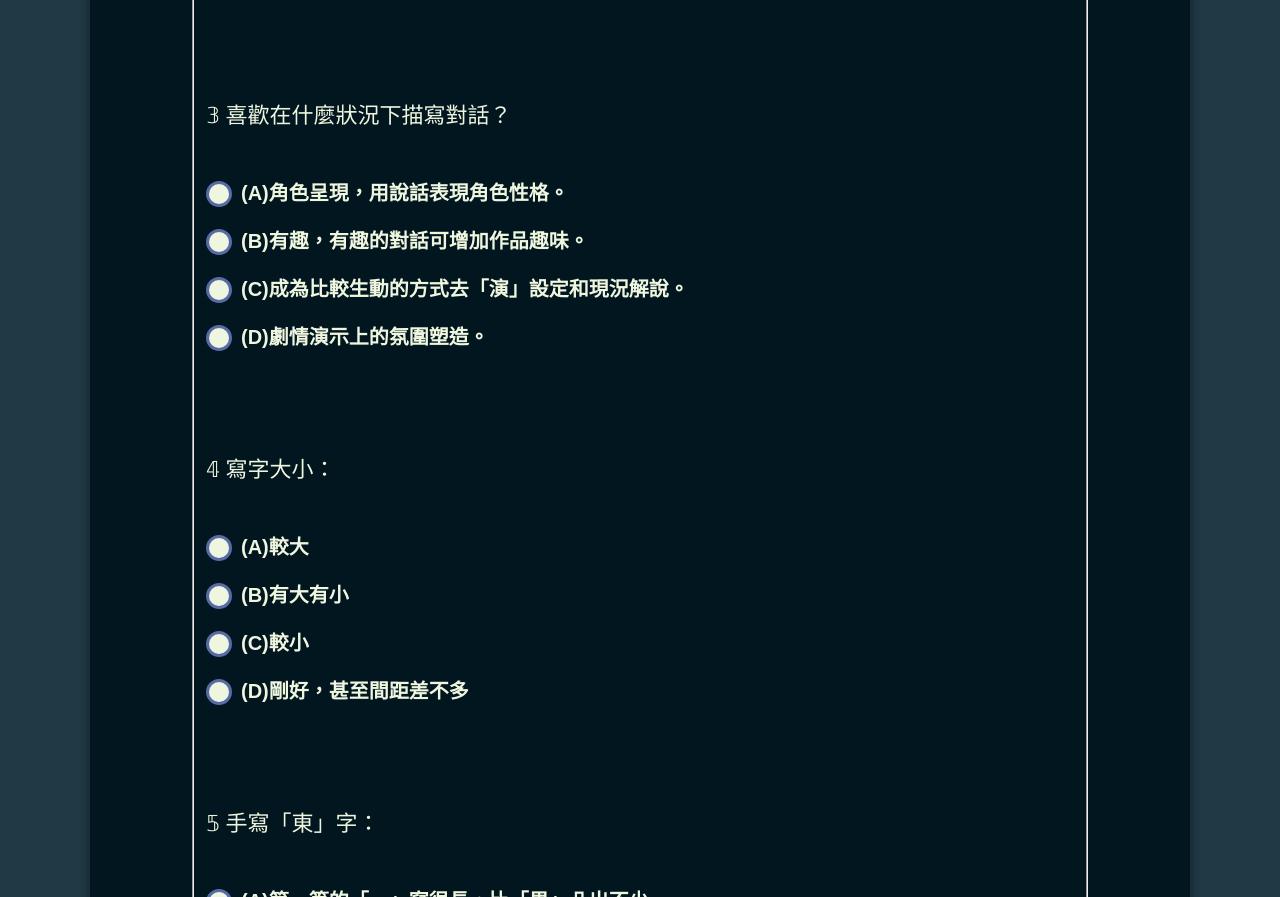
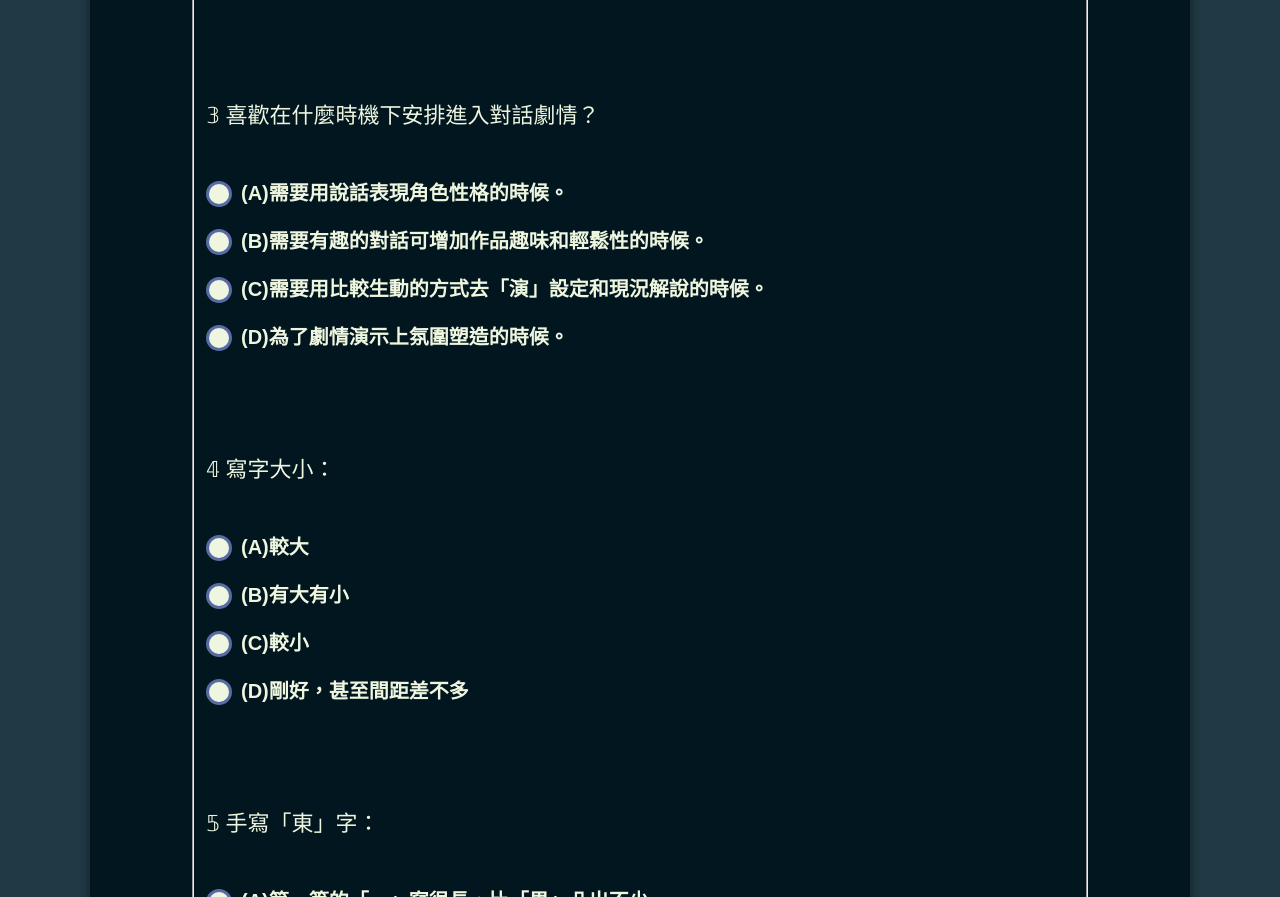
Before and after one commit to Arya601/Arya601, a plain HTML site: page 01.html in a window 1280 px wide. Shown: the part 6153-7050 px from the top of the page. Drawn offline with Linux system fonts and the light colour scheme.

Commit message:
Add files via upload

```diff
--- a/01.html
+++ b/01.html
@@ -224,23 +224,23 @@
             </div>
 
             <div class="choice-questions">
-                <p>𝟛 喜歡在什麼狀況下描寫對話？</p>
+                <p>𝟛 喜歡在什麼時機下安排進入對話劇情？</p>
                 <div class="answer">
                     <label>
                         <input type="radio" name="degree23" value="0_0_0_0_2">
-                        <span class="option">(A)角色呈現，用說話表現角色性格。</span>
+                        <span class="option">(A)需要用說話表現角色性格的時候。</span>
                     </label>
                     <label>
                         <input type="radio" name="degree23" value="2_0_0_0_0">
-                        <span class="option">(B)有趣，有趣的對話可增加作品趣味。</span>
+                        <span class="option">(B)需要有趣的對話可增加作品趣味和輕鬆性的時候。</span>
                     </label>
                     <label>
                         <input type="radio" name="degree23" value="0_0_2_0_0">
-                        <span class="option">(C)成為比較生動的方式去「演」設定和現況解說。</span>
+                        <span class="option">(C)需要用比較生動的方式去「演」設定和現況解說的時候。</span>
                     </label>
                     <label>
                         <input type="radio" name="degree23" value="0_0_0_2_0">
-                        <span class="option">(D)劇情演示上的氛圍塑造。</span>
+                        <span class="option">(D)為了劇情演示上氛圍塑造的時候。</span>
                     </label>
                 </div>
             </div>
```
